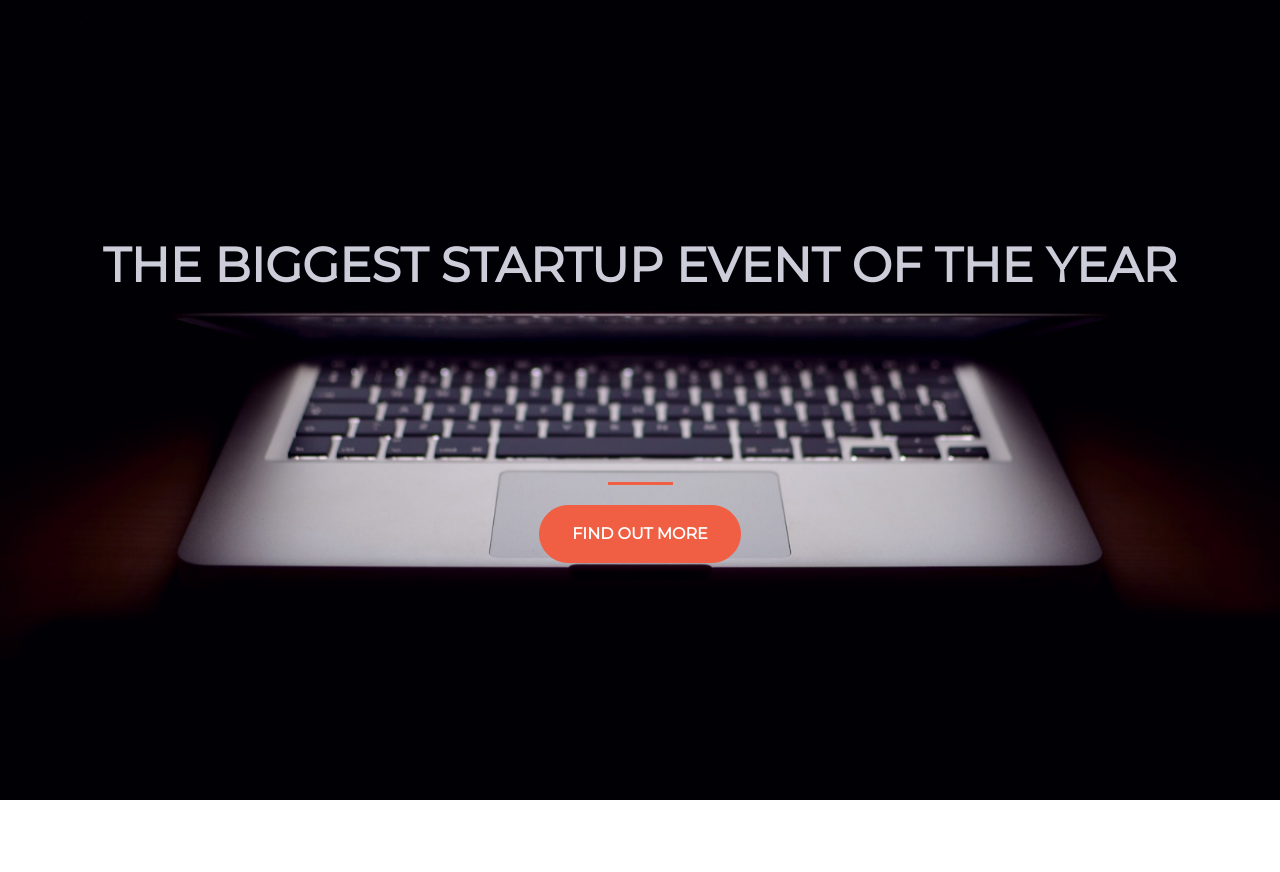
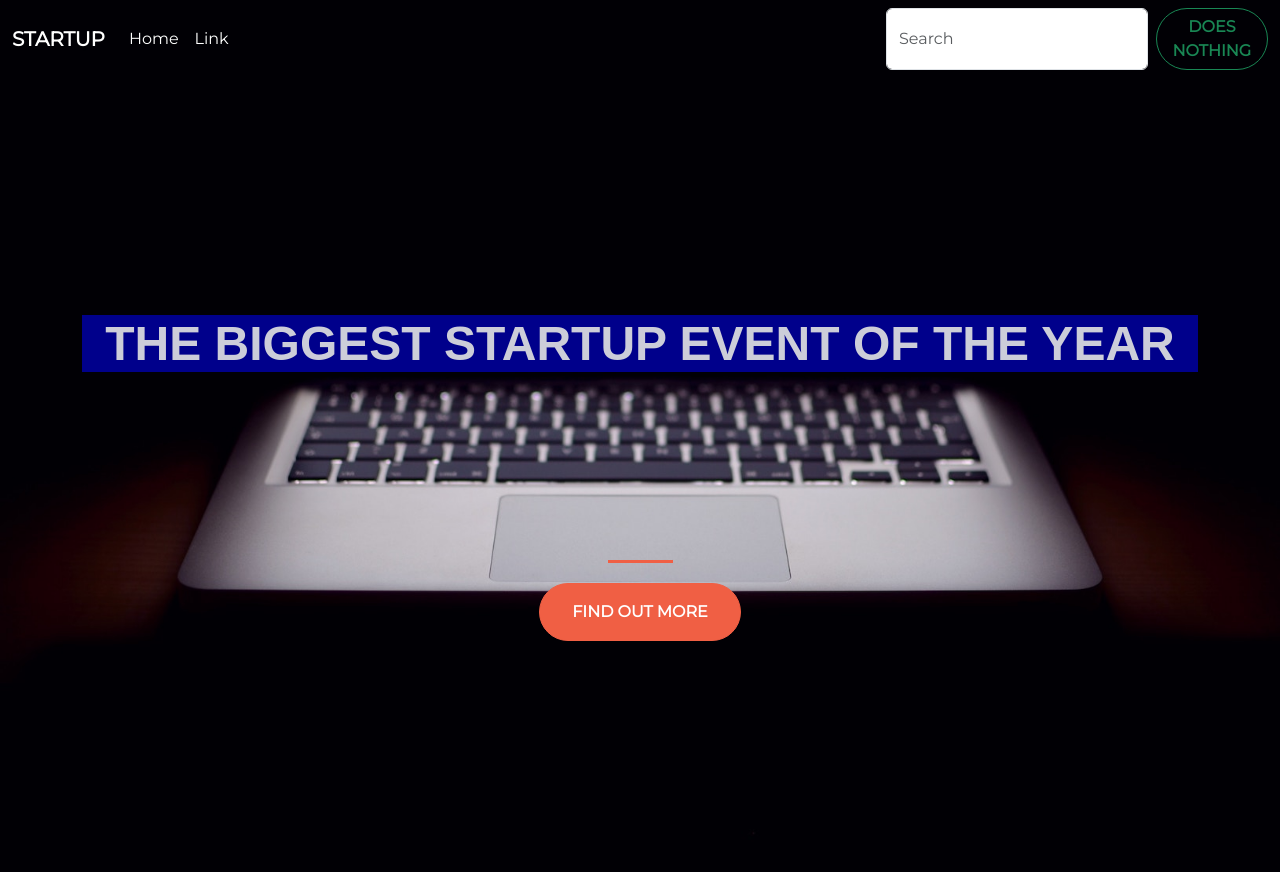
Before and after one commit to JosephG0918/JosephG0918.github.io, a plain HTML site: page index.html in a window 1280 px wide. Before the commit the page ends 800 px from the top, so only its background shows below. Drawn offline with nearby package versions, Linux system fonts and the light colour scheme.

Commit message:
Add files via upload

```diff
--- a/index.html
+++ b/index.html
@@ -19,10 +19,33 @@
     <link href="style.css" rel="stylesheet">
   </head>
   <body>
+  <nav class="navbar navbar-expand-lg">
+    <div class="container-fluid">
+      <a class="navbar-brand" style="color: white;"><strong>STARTUP</strong></a>
+      <button class="navbar-toggler" type="button" data-bs-toggle="collapse" data-bs-target="#navbarSupportedContent" aria-controls="navbarSupportedContent" aria-expanded="false" aria-label="Toggle navigation">
+        <span class="navbar-toggler-icon"></span>
+      </button>
+      <div class="collapse navbar-collapse" id="navbarSupportedContent">
+        <ul class="navbar-nav me-auto mb-2 mb-lg-0">
+          <li class="nav-item">
+            <a class="nav-link active" style="color: white;" aria-current="page" href="index.html">Home</a>
+          </li>
+          <li class="nav-item">
+            <a class="nav-link" style="color: white;" href="https://upload.wikimedia.org/wikipedia/commons/thumb/4/48/RedCat_8727.jpg/1200px-RedCat_8727.jpg">Link</a>
+          </li>
+        </ul>
+        <form class="d-flex" role="search">
+          <input class="form-control me-2" type="search" placeholder="Search" aria-label="Search">
+          <button class="btn btn-outline-success" type="submit">does nothing</button>
+        </form>
+      </div>
+    </div>
+  </nav>
+
     <div class="container d-flex align-items-center h-100">
       <div class="row">
         <header class="text-center col-12">
-          <h1 class="text-uppercase"><strong>The biggest startup event of the year</strong></h1>
+          <h1 class="text-uppercase color-shape" style="background-color: darkblue; font-family: sans-serif;"><strong>The biggest startup event of the year</strong></h1>
         </header>
         <div class="buffer col-12"></div>
         <section class="text-center col-12">
```
